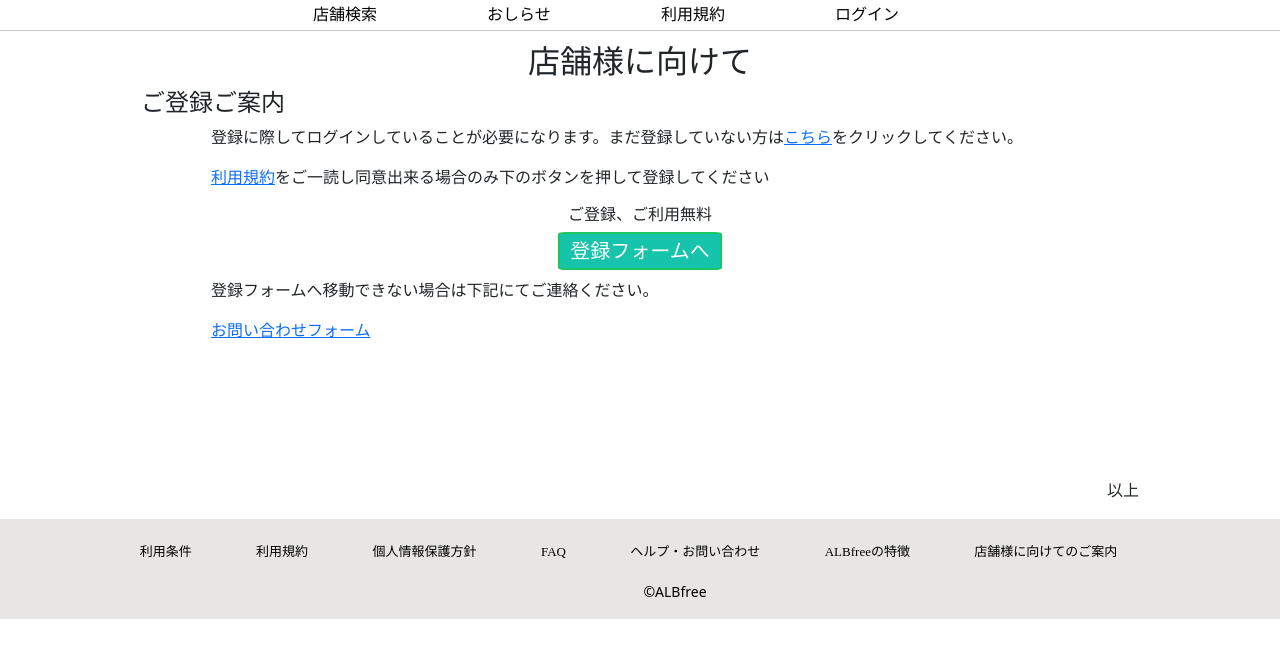
After one commit to hidakahiromu/AlBfree, a Django app: page /forstores/ in a window 1280 px wide. The commit adds this page. Shown: the top 658 px of the page. Run offline with Django 3.2, Linux system fonts and the light colour scheme.

Commit message:
店舗様に向けて
<br>でごまかしてます

```diff
--- a/accounts/urls.py
+++ b/accounts/urls.py
@@ -6,5 +6,6 @@ urlpatterns = [
     path('', views.TopPage, name='TopPage'),
     path('shopdetails/', views.ShopDetails, name='ShopDetails'),
     path('registration/' , views.registration , name='registration'),
-    path('service/' , views.service , name='service')
+    path('service/' , views.service , name='service'),
+    path('forstores/' , views.forstores , name='forstores')
 ]
--- a/accounts/views.py
+++ b/accounts/views.py
@@ -34,3 +34,6 @@ def registration(request):
 
 def service(request):
     return render(request , 'riyou.html')
+
+def forstores(request):
+    return render(request , 'forstores.html')
--- /dev/null
+++ b/static/css/forstores.css
@@ -0,0 +1,25 @@
+p{
+    margin-left   :70px ;
+}
+.buttons{
+    text-align    : center;
+
+}
+.button {
+    display       : inline-block;
+    text-decoration: none;
+    border-radius : 5%;          /* 角丸       */
+    font-size     : 15pt;        /* 文字サイズ */
+    padding       : 7px 10px;   /* 余白       */
+    background    : #16c3ab;    /* 背景色     */
+    color         : #ffffff;     /* 文字色     */
+    line-height   : 1em;         /* 1行の高さ  */
+    transition    : .3s;         /* なめらか変化 */
+    border        : 2px solid #1ac75f; /* 枠の指定 */
+  }
+  /*ボタンマウスオーバー時の挙動*/
+  .button:hover {
+    box-shadow    : none;        /* カーソル時の影消去 */
+    color         : #000066;     /* 背景色     */
+    background    : #ffffff;     /* 文字色     */
+  }
--- /dev/null
+++ b/templates/forstores.html
@@ -0,0 +1,45 @@
+{% extends "base.html" %}
+{% load static %}
+
+<!-- headの継承 -->
+{% block title %}
+    <title>店舗様に向けて</title>
+{% endblock title %}
+
+{% block css %}
+    <!-- ここにcss書くよ -->
+
+    <link rel="stylesheet" href="{% static 'css/riyou.css' %}">
+    <link rel="stylesheet" href="{% static 'css/forstores.css' %}">
+{% endblock css %}
+
+<!-- bodyの継承 -->
+{% block header %}
+    <!-- ここにheader書くよ -->
+{% endblock header %}
+
+{% block content %}
+    <!-- ここに本文書くよ -->
+<div id="style">
+    <h2 style="text-align:center;margin-top: 10px;">店舗様に向けて</h2>
+    <h4>ご登録ご案内</h4>
+    <p>登録に際してログインしていることが必要になります。まだ登録していない方は<a href="">こちら</a>をクリックしてください。</P>
+    <p><a href="">利用規約</a>をご一読し同意出来る場合のみ下のボタンを押して登録してください</p>
+    <h6 class="buttons">ご登録、ご利用無料</h6>
+    <h1 class="buttons"><a href="" class="button">登録フォームへ</a></h1>
+    <p>登録フォームへ移動できない場合は下記にてご連絡ください。</p>
+    <p><a href="#">お問い合わせフォーム</a></p>
+    <br>
+    <br>
+    <br>
+    <br>
+    <br>
+
+
+<p style="text-align:right">以上</p>
+</div>
+{% endblock content %}
+
+{% block footer %}
+    <!-- ここにfooter書くよ -->
+{% endblock footer %}
```
Also changed, not shown: templates/TopPage.html (+6 -6 lines).
